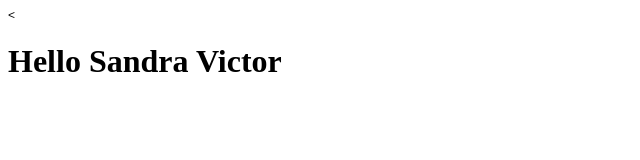
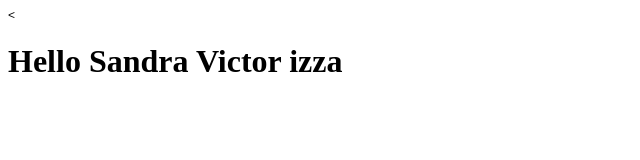
Before and after one commit to mssandravictor/datewithgit-sample, a plain HTML site: page index.html in a window 1280 px wide. Shown: the full height of the page, 0-640 px from the left. Drawn offline with Linux system fonts and the light colour scheme.

Commit message:
izza added

```diff
--- a/index.html
+++ b/index.html
@@ -12,6 +12,6 @@
 </head>
 <body>
 <p class="p1">&lt;</p>
-<h1>Hello Sandra Victor</h1>
+<h1>Hello Sandra Victor izza</h1>
 </body>
 </html>
```
